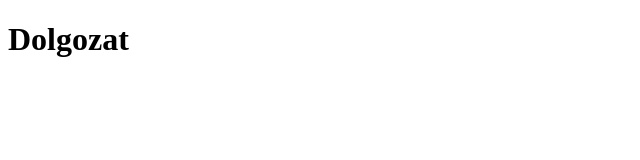
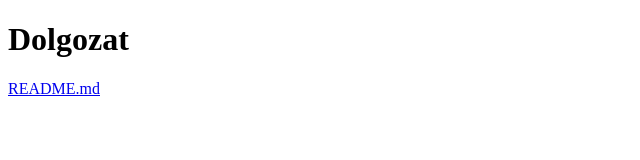
Before and after one commit to battis0629/Dolgozat, a plain HTML site: page Index.html in a window 1280 px wide. Shown: the whole page, without its empty margins (0-640 px from the left). Drawn offline with Linux system fonts and the light colour scheme.

Commit message:
Update Index.html

```diff
--- a/Index.html
+++ b/Index.html
@@ -7,5 +7,6 @@
 </head>
 <body>
     <h1>Dolgozat</h1>
+    <a href="./README.md" target="blank">README.md</a>
 </body>
 </html>
```
